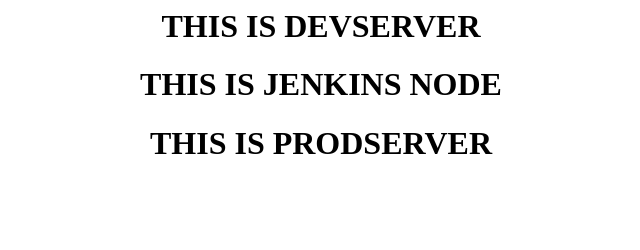
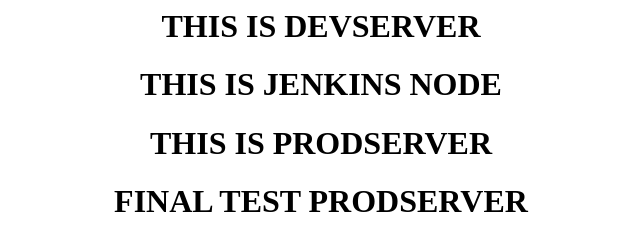
Before and after one commit to srk2114/dock-apa-dock, a plain HTML site: page index.html in a window 1280 px wide. Shown: the whole page, without its empty margins (319-959 px from the left). Drawn offline with Linux system fonts and the light colour scheme.

Commit message:
fourthcommit

```diff
--- a/index.html
+++ b/index.html
@@ -1,3 +1,4 @@
 <h1> <center> THIS IS DEVSERVER </center></h1>
 <h1> <center> THIS IS JENKINS NODE </center></h1>
 <h1> <center> THIS IS PRODSERVER </center></h1>
+<h1> <center> FINAL TEST PRODSERVER </center></h1>
```
